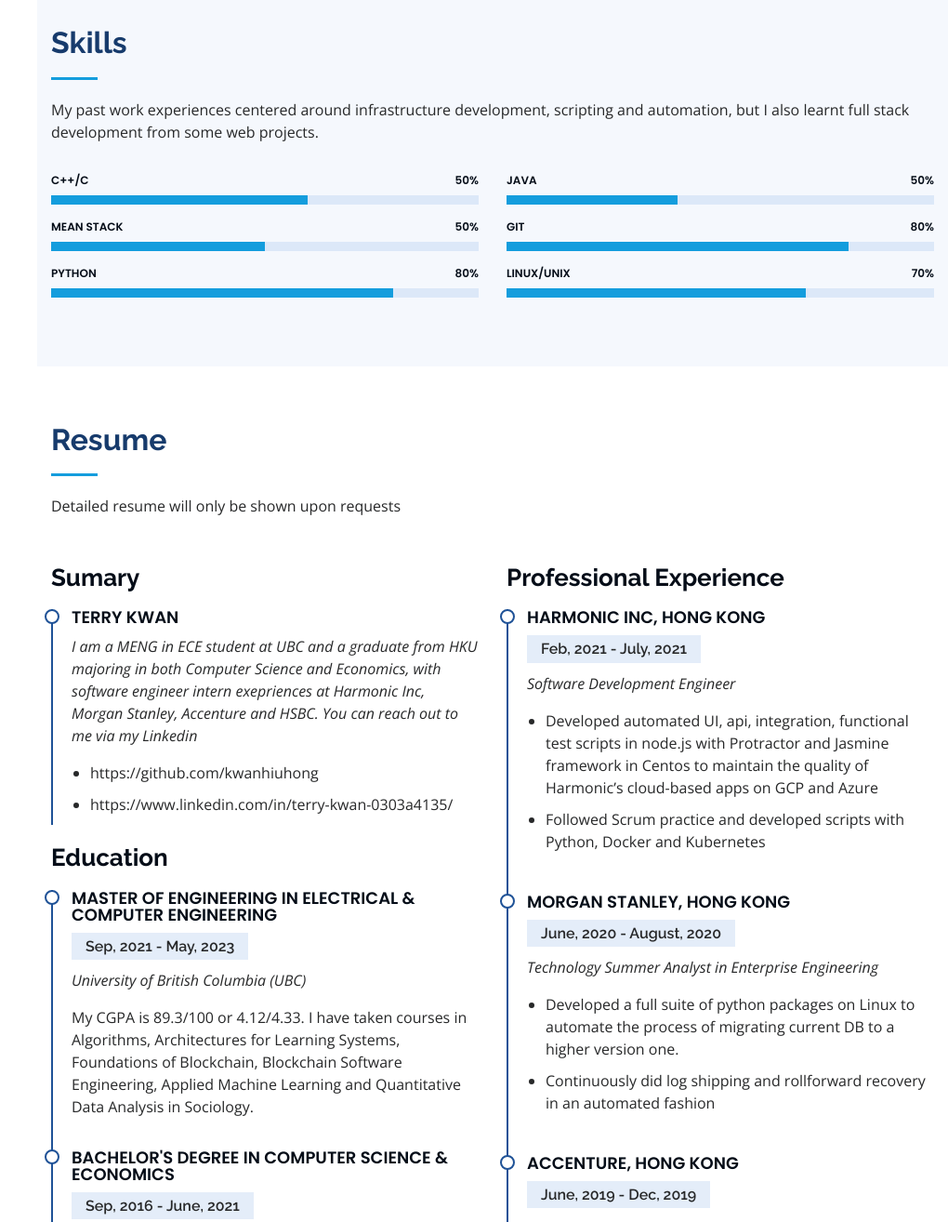
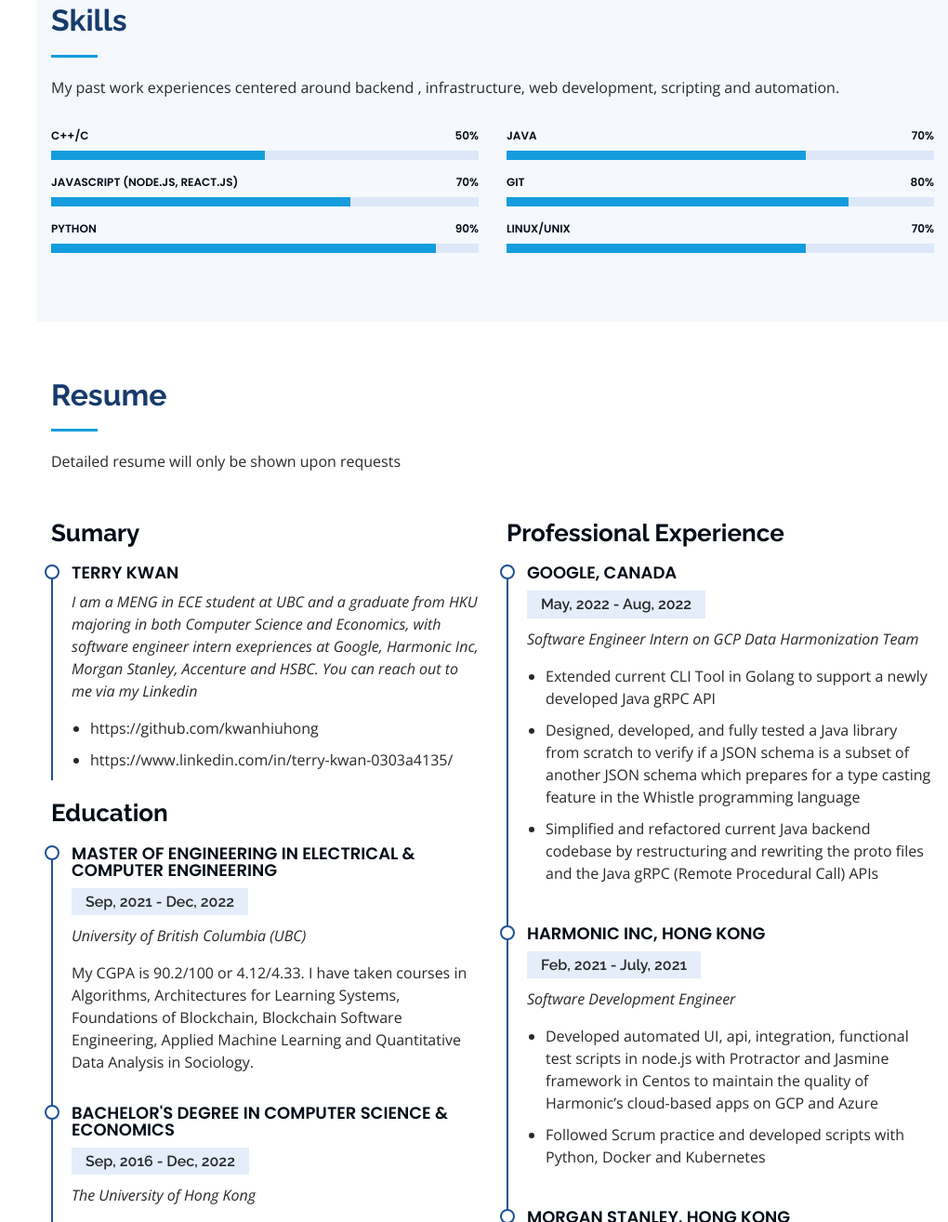
Before and after one commit to kwanhiuhong/kwanhiuhong.github.io, a plain HTML site: page index.html in a window 1280 px wide. Shown: the part 1157-2471 px from the top of the page at 93% size, without its empty margins (260-1280 px from the left). Drawn offline with nearby package versions, Linux system fonts and the light colour scheme.

Commit message:
Added latest exp

```diff
--- a/index.html
+++ b/index.html
@@ -82,7 +82,7 @@
 
         <div class="section-title">
           <h2>About</h2>
-          <p>I am currently pursuing my Master of Engineering in Electrical and Computer Engineering at UBC and I graduated my bachelor's in computer science and economics from The University of Hong Kong (HKU) with first class honours. I have interned as a software engineer in numerous industries, including video streaming, investment banking, consulting, and the banking industry, such as Harmonic Inc, Morgan Stanley, Accenture, and HSBC.
+          <p>I am currently pursuing my Master of Engineering in Electrical and Computer Engineering at UBC and I graduated my bachelor's in computer science and economics from The University of Hong Kong (HKU) with first class honours. I previously interned at Google, Harmonic Inc, Morgan Stanley, and Accenture as a software engineer.
           </p>
         </div>
       </div>
@@ -94,7 +94,7 @@
 
         <div class="section-title">
           <h2>Skills</h2>
-          <p>My past work experiences centered around infrastructure development, scripting and automation, but I also learnt full stack development from some web projects.</p>
+          <p>My past work experiences centered around backend , infrastructure, web development, scripting and automation.</p>
         </div>
 
         <div class="row skills-content">
@@ -104,21 +104,21 @@
             <div class="progress">
               <span class="skill">C++/C <i class="val">50%</i></span>
               <div class="progress-bar-wrap">
-                <div class="progress-bar" role="progressbar" aria-valuenow="60" aria-valuemin="0" aria-valuemax="100"></div>
-              </div>
-            </div>
-
-            <div class="progress">
-              <span class="skill">MEAN Stack <i class="val">50%</i></span>
-              <div class="progress-bar-wrap">
                 <div class="progress-bar" role="progressbar" aria-valuenow="50" aria-valuemin="0" aria-valuemax="100"></div>
               </div>
             </div>
 
             <div class="progress">
-              <span class="skill">Python <i class="val">80%</i></span>
+              <span class="skill">JavaScript (Node.js, React.js) <i class="val">70%</i></span>
               <div class="progress-bar-wrap">
-                <div class="progress-bar" role="progressbar" aria-valuenow="80" aria-valuemin="0" aria-valuemax="100"></div>
+                <div class="progress-bar" role="progressbar" aria-valuenow="70" aria-valuemin="0" aria-valuemax="100"></div>
+              </div>
+            </div>
+
+            <div class="progress">
+              <span class="skill">Python <i class="val">90%</i></span>
+              <div class="progress-bar-wrap">
+                <div class="progress-bar" role="progressbar" aria-valuenow="90" aria-valuemin="0" aria-valuemax="100"></div>
               </div>
             </div>
 
@@ -127,9 +127,9 @@
           <div class="col-lg-6" data-aos="fade-up" data-aos-delay="100">
 
             <div class="progress">
-              <span class="skill">Java <i class="val">50%</i></span>
+              <span class="skill">Java <i class="val">70%</i></span>
               <div class="progress-bar-wrap">
-                <div class="progress-bar" role="progressbar" aria-valuenow="40" aria-valuemin="0" aria-valuemax="100"></div>
+                <div class="progress-bar" role="progressbar" aria-valuenow="70" aria-valuemin="0" aria-valuemax="100"></div>
               </div>
             </div>
 
@@ -168,7 +168,7 @@
             <h3 class="resume-title">Sumary</h3>
             <div class="resume-item pb-0">
               <h4>Terry Kwan</h4>
-              <p><em>I am a MENG in ECE student at UBC and a graduate from HKU majoring in both Computer Science and Economics, with software engineer intern exepriences at Harmonic Inc, Morgan Stanley, Accenture and HSBC. You can reach out to me via my Linkedin </em></p>
+              <p><em>I am a MENG in ECE student at UBC and a graduate from HKU majoring in both Computer Science and Economics, with software engineer intern exepriences at Google, Harmonic Inc, Morgan Stanley, Accenture and HSBC. You can reach out to me via my Linkedin </em></p>
               <ul>
                 <li>https://github.com/kwanhiuhong</li>
                 <li>https://www.linkedin.com/in/terry-kwan-0303a4135/</li>
@@ -178,19 +178,31 @@
             <h3 class="resume-title">Education</h3>
             <div class="resume-item">
               <h4>Master of Engineering in Electrical &amp; Computer Engineering</h4>
-              <h5>Sep, 2021 - May, 2023</h5>
+              <h5>Sep, 2021 - Dec, 2022</h5>
               <p><em>University of British Columbia (UBC)</em></p>
-              <p>My CGPA is 89.3/100 or 4.12/4.33. I have taken courses in Algorithms, Architectures for Learning Systems, Foundations of Blockchain, Blockchain Software Engineering, Applied Machine Learning and Quantitative Data Analysis in Sociology.</p>
+              <p>My CGPA is 90.2/100 or 4.12/4.33. I have taken courses in Algorithms, Architectures for Learning Systems, Foundations of Blockchain, Blockchain Software Engineering, Applied Machine Learning and Quantitative Data Analysis in Sociology.</p>
             </div>
             <div class="resume-item">
               <h4>Bachelor's degree in Computer Science &amp; Economics</h4>
-              <h5>Sep, 2016 - June, 2021</h5>
+              <h5>Sep, 2016 - Dec, 2022</h5>
               <p><em>The University of Hong Kong</em></p>
               <p>I graduated my bachelor with first class honours. I got a 3.91/4.3 GPA for my CS major and was ranked third in the whole class of 46 students. I also went on exchange at the University of Birmingham for half a year from Jan to June 2019.</p>
             </div>
           </div>
           <div class="col-lg-6" data-aos="fade-up" data-aos-delay="100">
             <h3 class="resume-title">Professional Experience</h3>
+            <div class="resume-item">
+              <h4>Google, Canada</h4>
+              <h5>May, 2022 - Aug, 2022</h5>
+              <p><em>Software Engineer Intern on GCP Data Harmonization Team</em></p>
+              <ul>
+                <li>Extended current CLI Tool in Golang to support a newly developed Java gRPC API</li>
+                <li>Designed, developed, and fully tested a Java library from scratch to verify if a JSON schema is a subset of
+                another JSON schema which prepares for a type casting feature in the Whistle programming language</li>
+                <li>Simplified and refactored current Java backend codebase by restructuring and rewriting the proto files and the
+                Java gRPC (Remote Procedural Call) APIs</li>
+              </ul>
+            </div>
             <div class="resume-item">
               <h4>Harmonic Inc, Hong Kong</h4>
               <h5>Feb, 2021 - July, 2021</h5>
```
